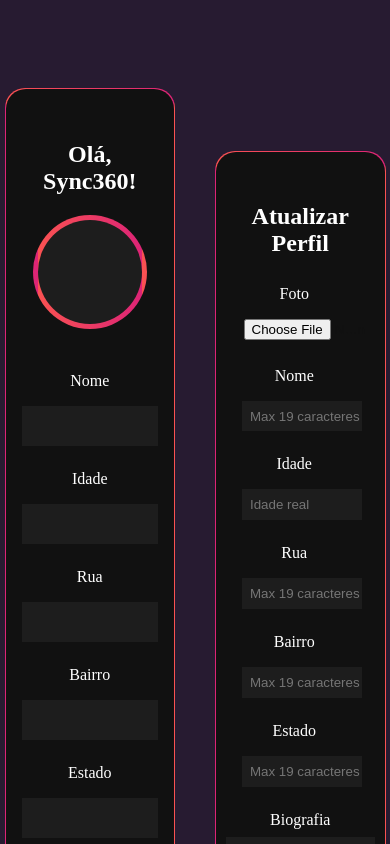
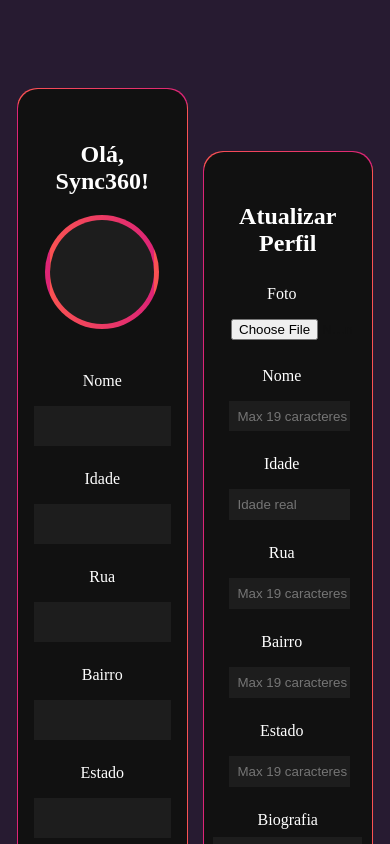
Before and after one commit to BrunoOlv10/perfil-sync360, a React (Create React App) app: page / in a window 390 px wide. Shown: the top 844 px of the page. Built offline with nearby package versions, Linux system fonts and the light colour scheme.

Commit message:
Update MediaQueries.sass

```diff
--- a/src/styles/components/MediaQueries.sass
+++ b/src/styles/components/MediaQueries.sass
@@ -47,7 +47,7 @@
     .App
         display: flex
         justify-content: center
-        gap: 40px
+        gap: 15px
 
     .enviar-imagem
         margin: 1rem auto 0 4.5vw
```
